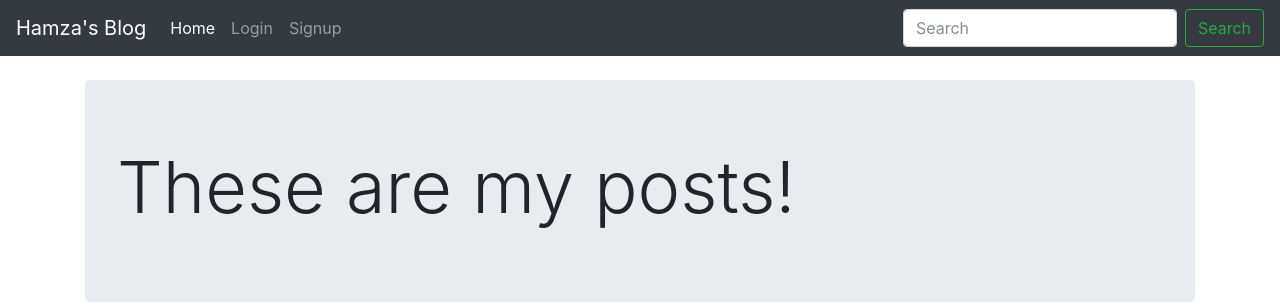
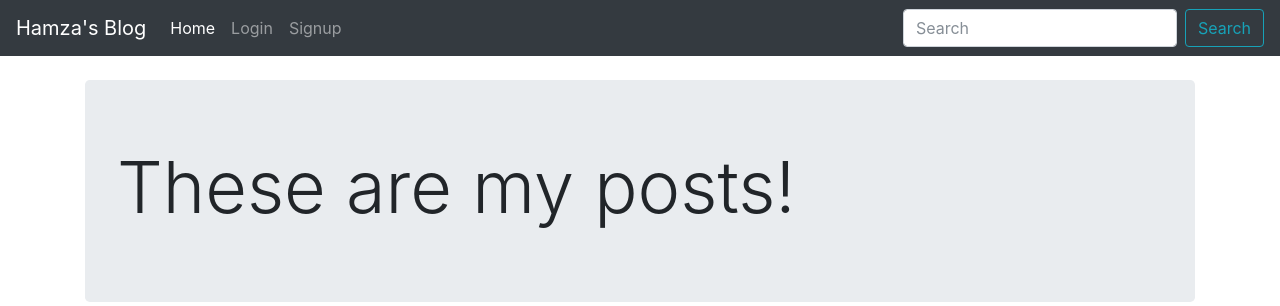
Before and after one commit to smokeme/blogfall17, a Django app: page /more/list/ in a window 1280 px wide. Shown: the top 306 px of the page. Run offline with Django 3.2, Linux system fonts and the light colour scheme; data comes from the database, SQL or seed files in the repository; some libraries are stand-ins or nearby versions.

Commit message:
Really cool blue button

```diff
--- a/posts/templates/navbar.html
+++ b/posts/templates/navbar.html
@@ -32,7 +32,7 @@
     </ul>
     <form class="form-inline my-2 my-lg-0" action="{% url 'more:list' %}" method="GET">
       <input class="form-control mr-sm-2" name='q' type="search" placeholder="Search" aria-label="Search" value="{{request.GET.q}}">
-      <button class="btn btn-outline-success my-2 my-sm-0" type="submit">Search</button>
+      <button class="btn btn-outline-info my-2 my-sm-0" type="submit">Search</button>
     </form>
   </div>
 </nav>
```
